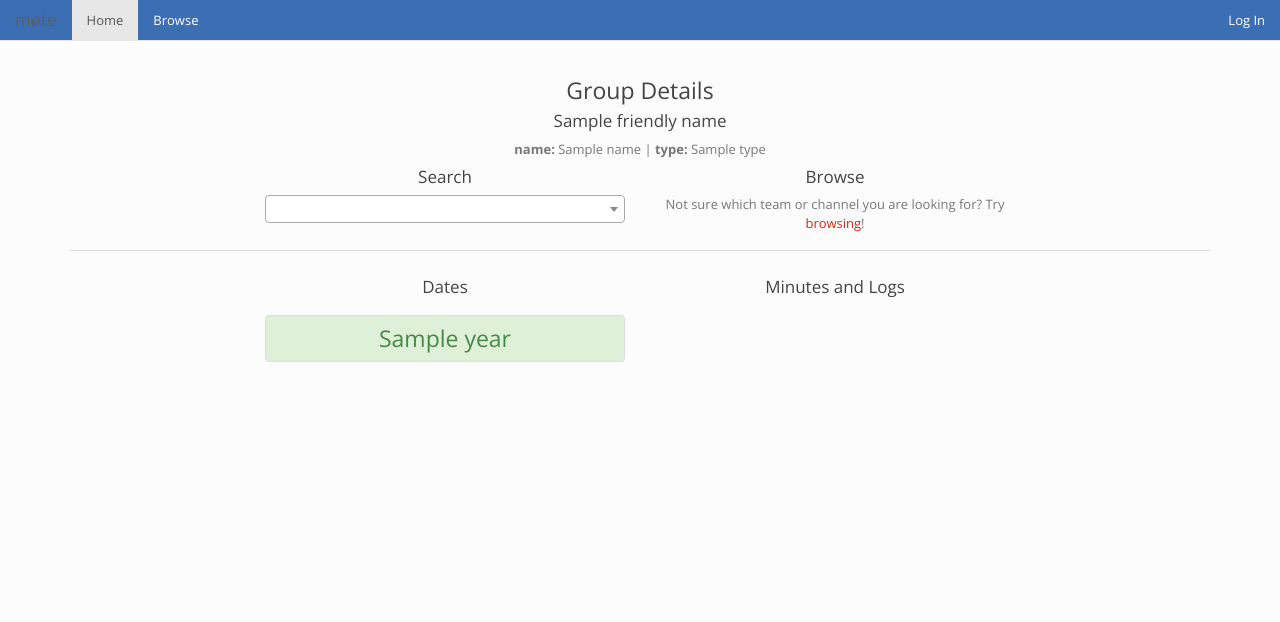
After one commit to fedora-infra/mote, a Flask app: template mote/templates/sresults.html in a window 1280 px wide. The commit adds this page. Shown: the top 622 px of the page. Run offline with Flask 2, Linux system fonts and the light colour scheme; the template is opened without the code that fills it: most values are stand-ins (such as "Sample title", 1, 10 or a date in 2020); some libraries are stand-ins or nearby versions.

Commit message:
add result filter template

```diff
--- a/mote/soke.py
+++ b/mote/soke.py
@@ -52,7 +52,6 @@ meetbot_team_dir = config.log_team_folder
 def run():
     d_channel_meetings = dict() # direct channel meetings (i.e meeting channel)
     t_channel_meetings = dict() # team channel meetings (i.e meeting topics)
-
     for root, dirs, files in os.walk(meetbot_root_dir):
         if config.ignore_dir in dirs:
             dirs.remove(config.ignore_dir)
--- a/mote/static/css/mote.css
+++ b/mote/static/css/mote.css
@@ -1,7 +1,19 @@
 .center {
     text-align: center;
 }
-
+.lev1 {
+    padding-left: 20px;
+    text-align: left;
+}
+.lev2 {
+    padding-left: 40px;
+    text-align: left;
+}
+/*
+.hid-list {
+    display: none;
+}
+*/
 /* Bootstrap Fixes */
 body {
   padding-top: 60px;
--- /dev/null
+++ b/mote/static/js/index-vars.js
@@ -0,0 +1 @@
+window.auto_search = false;
--- a/mote/static/js/index.js
+++ b/mote/static/js/index.js
@@ -14,6 +14,9 @@
 # Inc., 51 Franklin Street, Fifth Floor, Boston, MA 02110-1301, USA.
 #
 */
+
+var $eventSelect = $(".tpa");
+
 function formatRes (res) {
     if (res.loading) return res.text;
 
@@ -60,3 +63,29 @@ $(".tpa").select2({
   templateSelection: formatResSelection,
   debug: true
 });
+function redirectResults (group_id, type) {
+    window.location = "/sresults?group_id=" + group_id + "&type=" + type;
+}
+function openList(ln) {
+    // $("#open-"+ln).css('display', 'initial');
+    $("#open-"+ln).slideToggle();
+}
+
+$eventSelect.on("select2:select", function (e) {
+    group_id = e.params.data.id;
+    group_type = e.params.data.type;
+    if (auto_search === true) {
+        redirectResults(group_id, group_type);
+    }
+    else {
+        window.group_id = group_id;
+        window.group_type = group_type;
+    }
+});
+
+$("#search").click(function () {
+    redirectResults(group_id, group_type);
+});
+$(function () {
+    $(".hid-list").hide();
+});
--- /dev/null
+++ b/mote/static/js/sresults-vars.js
@@ -0,0 +1 @@
+window.auto_search = true;
--- a/mote/templates/index.html
+++ b/mote/templates/index.html
@@ -26,6 +26,7 @@
     <a href="javascript:void();" id="search" class="btn btn-primary">Search</a>&nbsp;
     <a href="/browse" id="browse" class="btn btn-info">Browse</a>
     <script src="/static/js/select2.min.js"></script>
+    <script src="/static/js/index-vars.js"></script>
     <script src="/static/js/index.js"></script>
 </div>
 {% endblock %}
--- /dev/null
+++ b/mote/templates/sresults.html
@@ -0,0 +1,55 @@
+{% extends "base.html" %}
+{% set thispage = "home" %}
+{% block head %}
+<link href="/static/css/select2.min.css" rel="stylesheet">
+{% endblock %}
+{% block body %}
+<div class="container-fluid">
+    <div class="center row">
+        <h3>Group Details</h3>
+        {% if friendly_name %}
+            <h4>{{friendly_name}}</h4>
+        {% endif %}
+        <b>name: </b> {{name}}</b> |
+        <b>type: </b> {{type}}</b>
+    <div class="row">
+        <div class="col-md-4 col-md-offset-2">
+            <h4>Search</h4>
+            <select id="search-field" class="tpa form-control center-input" autocomplete="off" data-placeholder="Search..." class="center-input form-control"></select>
+        </div>
+        <div class="col-md-4">
+            <h4>Browse</h4>
+            Not sure which team or channel you are looking for?
+            Try <a href="/browse">browsing</a>!
+        </div>
+    </div>
+    <hr />
+    <div class="row">
+        <div class="col-md-4 col-md-offset-2">
+            <h4>Dates</h4>
+            <ul class="list-group main-list-group">
+                {% for year in avail_dates %}
+                <h3><a onclick="openList('{{year}}');" href="javascript:void();" class="list-group-item list-group-item-success">{{year}}</a></h3>
+                <ul id="open-{{year}}" class="list-group lev1 hid-list">
+                {% for month in avail_dates[year] %}
+                    <h4><a href="javascript:void();" onclick="openList('{{year}}-{{month}}');" class="list-group-item list-group-item-info">{{month}}</a></h4>
+                    <ul id="open-{{year}}-{{month}}" class="list-group lev2 hid-list">
+                    {% for day in avail_dates[year][month] %}
+                        <a href="javascript:void();" class="list-group-item">{{day}}</a>
+                    {% endfor %}
+                    </ul>
+                {% endfor %}
+                </ul>
+
+                {% endfor %}
+            </ul>
+        </div>
+        <div class="col-md-4">
+            <h4>Minutes and Logs</h4>
+        </div>
+    </div>
+    <script src="/static/js/sresults-vars.js"></script>
+    <script src="/static/js/select2.min.js"></script>
+    <script src="/static/js/index.js"></script>
+</div>
+{% endblock %}
--- a/requirements.txt
+++ b/requirements.txt
@@ -9,6 +9,7 @@ kitchen==1.2.1
 munch==2.0.2
 peewee==2.6.0
 pylibmc==1.4.2
+python-dateutil==2.4.2
 python-fedora==0.4.0
 python-openid==2.2.5
 python-openid-cla==1.0
```
Also changed, not shown: mote/__init__.py (+44 -2 lines).
